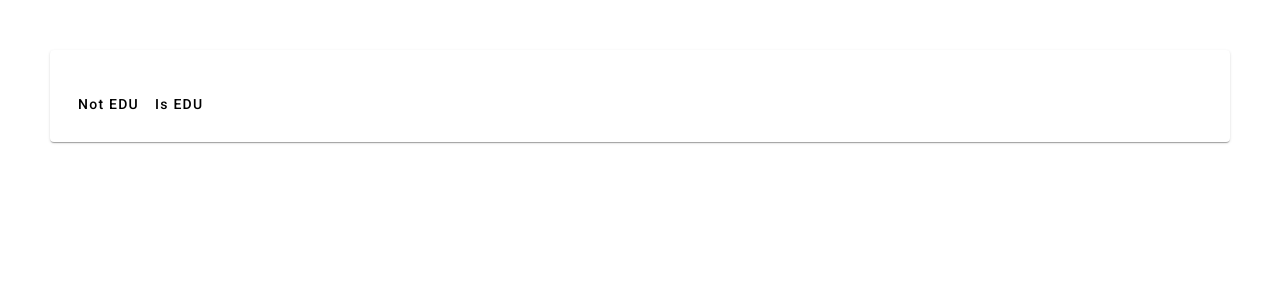
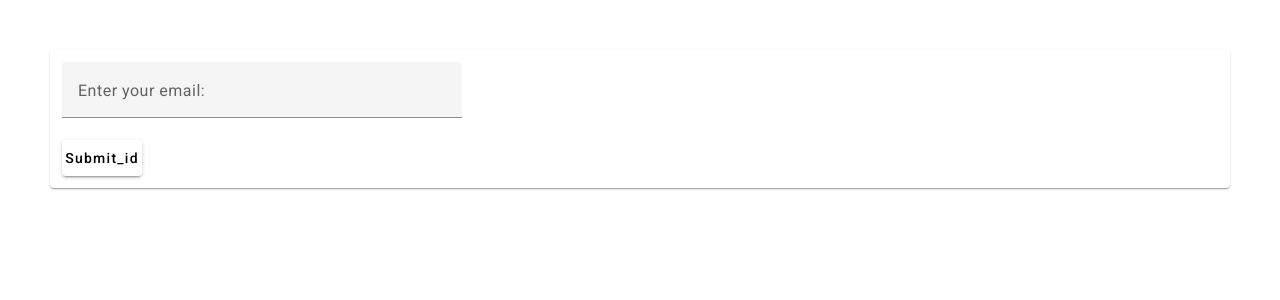
Before and after one commit to tefreeman/TideTweetMetrics, an Angular app in the folder angular/classifier/: page / in a window 1280 px wide. Shown: the top 300 px of the page. Built offline with nearby package versions, Linux system fonts and the light colour scheme; no server answers.

Commit message:
classifier updates

```diff
--- a/angular/classifier/src/app/app.component.html
+++ b/angular/classifier/src/app/app.component.html
@@ -1,4 +1,14 @@
-<mat-card style="margin: 50px; padding: 12px">
+<mat-card *ngIf="uid.length == 0" style="margin: 50px; padding: 12px">
+    <form class="example-form">
+        <mat-form-field class="example-full-width" style="width: 400px">
+          <mat-label>Enter your email:</mat-label>
+          <input matInput #emailInput>
+        </mat-form-field>
+    </form>
+    <button style="width: 80px" mat-raised-button (click)="set_uid(emailInput.value)">Submit_id</button>
+</mat-card>
+
+<mat-card *ngIf="uid.length != 0" style="margin: 50px; padding: 12px">
     <mat-card-content>
     <p>{{tweet["data"]["text"]}}</p>
     </mat-card-content>
--- a/angular/classifier/src/app/app.component.ts
+++ b/angular/classifier/src/app/app.component.ts
@@ -3,15 +3,20 @@ import { RouterOutlet } from '@angular/router';
 import { ClassifyService } from './classify.service';
 import {MatCardModule} from '@angular/material/card';
 import {MatButtonModule} from '@angular/material/button';
+import {MatInputModule} from '@angular/material/input';
+import {MatFormFieldModule} from '@angular/material/form-field';
+import {FormsModule} from '@angular/forms';
+import { NgIf } from '@angular/common';
 @Component({
   selector: 'app-root',
   standalone: true,
-  imports: [RouterOutlet, MatCardModule, MatButtonModule],
+  imports: [RouterOutlet, MatCardModule, MatButtonModule, FormsModule, MatFormFieldModule, MatInputModule, NgIf],
   templateUrl: './app.component.html',
   styleUrl: './app.component.scss'
 })
 export class AppComponent {
   title = 'classifier';
+  public uid: string = "";
   public tweet = {data: {text: "", id: ""}}
   constructor(private classifyService: ClassifyService) {
     this.classifyService.get_random_tweet().then((data) => {
@@ -19,8 +24,16 @@ export class AppComponent {
     });
   }
 
+  set_uid(email :string) {
+    this.uid = email;
+
+  }
   clicked(flag: string) {
-    this.classifyService.set_random_tweet(this.tweet.data.id, "1", flag).then((data) => {
+    if (this.uid == "") {
+      alert("Please enter your email address");
+      return;
+    }
+    this.classifyService.set_random_tweet(this.tweet.data.id, this.uid, flag).then((data) => {
       this.tweet=data;
     });
   }
```
